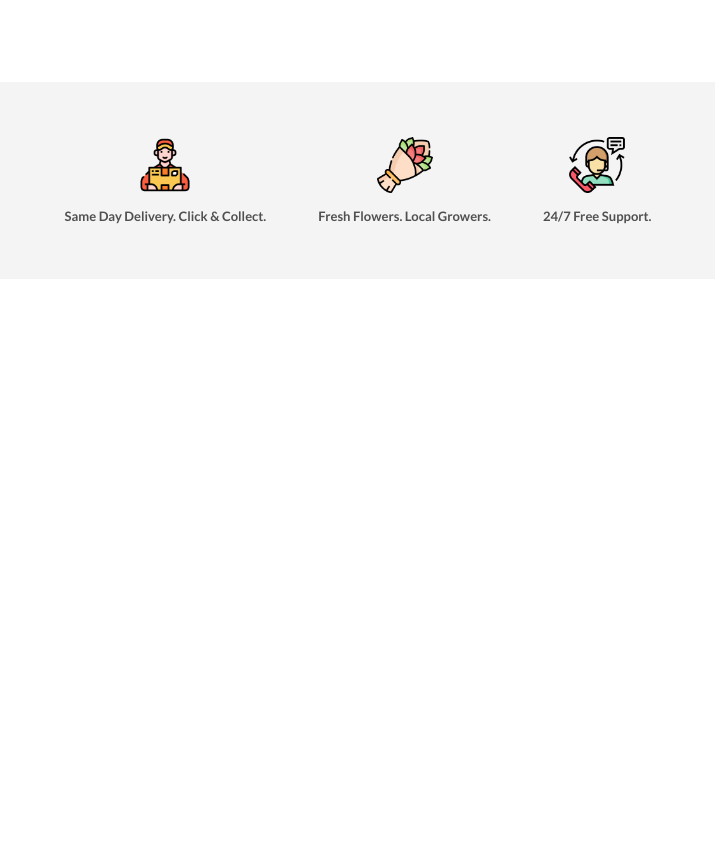
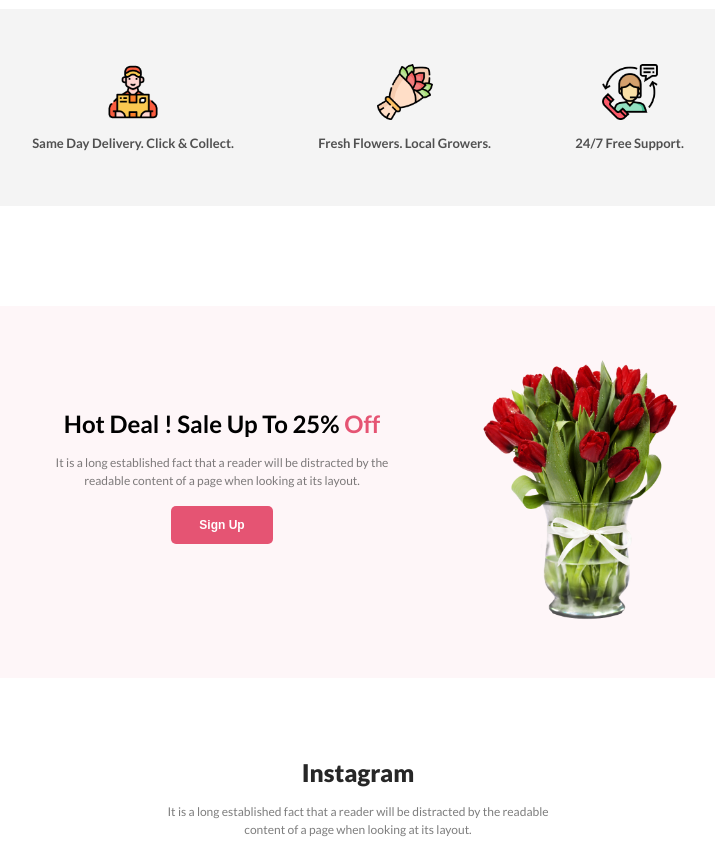
Before and after one commit to AAzizshishir/flower-shop, a plain HTML site: page index.html in a window 1280 px wide. Shown: the part 1160-2002 px from the top of the page, without its empty margins (282-997 px from the left). Before the commit the page ends 1439 px from the top, so only its background shows below. Drawn offline with Linux system fonts and the light colour scheme.

Commit message:
added offer section

```diff
--- a/index.html
+++ b/index.html
@@ -71,6 +71,31 @@
         </div>
        </section>
        <!-- Service Section End -->
+
+       <!-- Offer Section -->
+        <section class="offer">
+          <div class="content">
+            <h1 class="title">Hot Deal ! Sale Up To 25% <span>Off</span> </h1>
+            <p class="description">It is a long established fact that a reader will be distracted by the readable content of a page when looking at its layout.</p>
+            <button class="btn">Sign Up</button>
+          </div>
+          <div class="image-container">
+            <img src="./Flower-Asset/pngwing 8.png" alt="Rose">
+          </div>
+        </section>
+        <!-- Offer Section End -->
+
+        <!-- Instagram Section -->
+         <section class="instagram">
+          <h1 class="section-title">Instagram</h1>
+          <p class="description">It is a long established fact that a reader will be distracted by the readable <br> content of a page when looking at its layout.</p>
+          <div class="image-container">
+            <img src="./Flower-Asset/Flower 01.png">
+            <img src="./Flower-Asset/Rectangle 4.png">
+            <img src="./Flower-Asset/Rectangle 5.png">
+            <img src="./Flower-Asset/Rectangle 6.png">
+          </div>
+         </section>
   </main>
   </body>
 </html>
--- a/style.css
+++ b/style.css
@@ -16,7 +16,7 @@ body {
 /* Shared Style */
 .section-title {
   color: rgb(39, 39, 39);
-  font-size: 1.63rem;
+  font-size: 1.53rem;
   font-weight: 800;
   text-align: center;
 }
@@ -25,6 +25,7 @@ body {
   font-size: 0.75rem;
   font-weight: 400;
   line-height: 18px;
+  margin: 1rem 0;
 }
 .btn {
   border-radius: 5px;
@@ -38,6 +39,11 @@ body {
 }
 .btn:hover {
   background: #a64257;
+}
+section{
+  max-width: 920px;
+  text-align: center;
+  margin: 80px auto;
 }
 /* Header Area Style */
 .header {
@@ -58,7 +64,6 @@ body {
   line-height: 60px;
 }
 .header .description {
-  margin: 16px 0 12px;
   max-width: 400px;
 }
 .header .image-conteiner {
@@ -74,11 +79,6 @@ body {
 /* End Header Area Style */
 
 /* Features of Flower Area Style */
-.feature {
-  max-width: 920px;
-  text-align: center;
-  margin: 80px auto;
-}
 .feature .description {
   margin: 15px 0 35px;
 }
@@ -126,9 +126,6 @@ body {
 
 /* Service Section Style */
 .service {
-  max-width: 920px;
-  margin: 0 auto;
-  margin-top: 150px;
   border-radius: 5px;
   background: rgba(39, 39, 39, 0.05);
   padding: 55px 92px;
@@ -136,7 +133,7 @@ body {
 .service .service-content {
   display: flex;
   align-items: center;
-  justify-content: center;
+  justify-content: space-around;
 }
 .service .service-content img {
   width: 56px;
@@ -152,6 +149,31 @@ body {
   margin-top: 12px;
 }
 /* Service Section Style End */
+
+/* Offer Section Style */
+.offer {
+  max-width: 1220px;
+  background: rgba(229, 84, 115, 0.05);
+  padding: 50px 250px;
+  margin-top: 100px;
+  display: flex;
+  align-items: center;
+  justify-content: space-around;
+}
+.offer .content {
+  max-width: 380px;
+  text-align: center;
+  margin-bottom: 2rem;
+}
+.offer .content span{
+  color: rgb(229, 84, 115);
+}
+.offer img{
+  width: 204px;
+}
+/* Offer Section Style End */
+
+
 /* Responsive */
 /* For Mobile */
 @media screen and (max-width: 576px) {
@@ -181,10 +203,15 @@ body {
 
   /* Feature */
   .feature .image-container,
-  .service .service-content {
+  .service .service-content,
+  .offer {
     flex-direction: column;
     gap: 15px;
   }
+  .offer{
+    padding: 20px;
+  }
+  /* Offer Section Style End */
 }
 /* For Tablet */
 @media screen and (min-width: 576px) and (max-width: 992px) {
```
